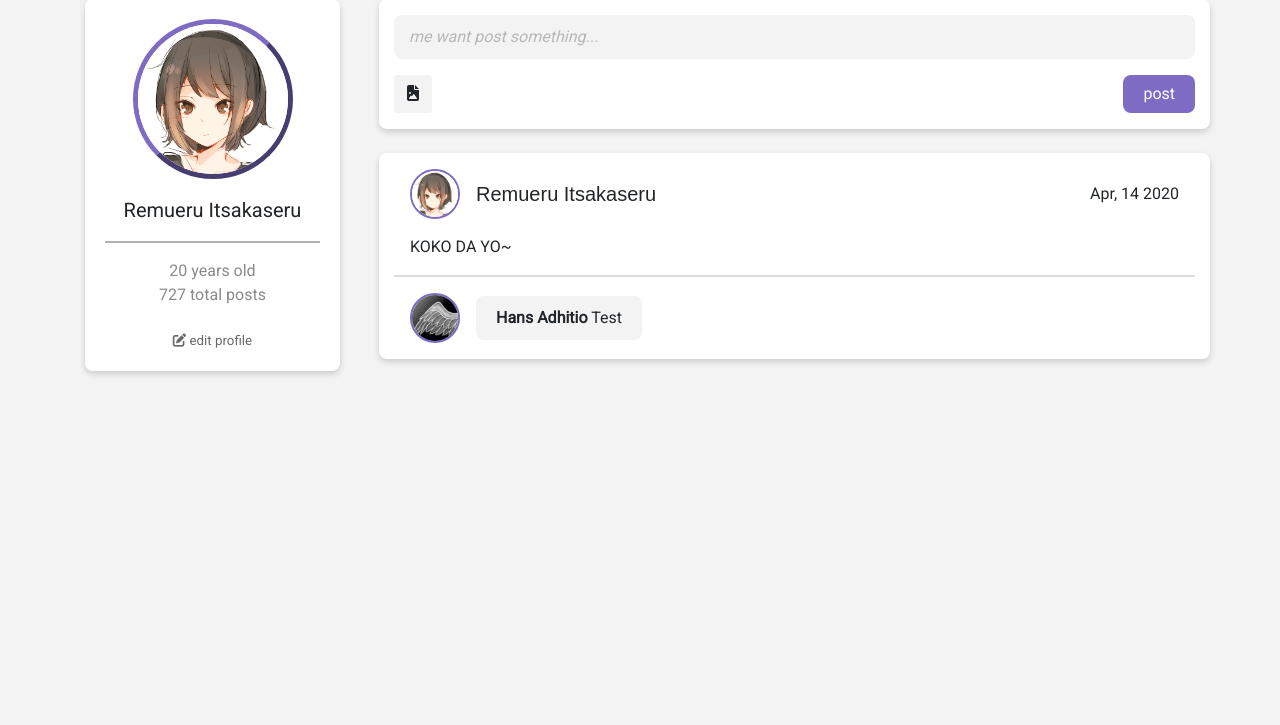
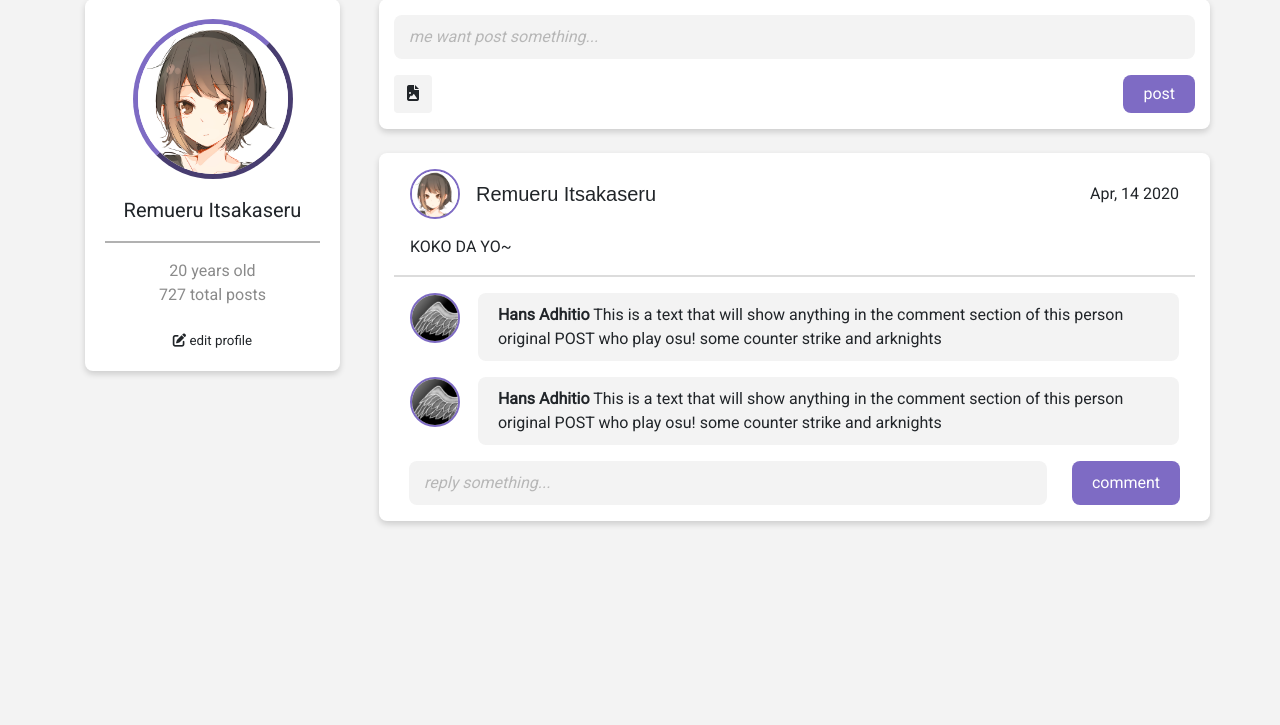
Before and after one commit to Itsakaseru/Latus, a PHP site: page /profile.html in a window 1280 px wide. Shown: the part 449-1174 px from the top of the page. Run offline with PHP 8.4, Linux system fonts and the light colour scheme; some libraries are stand-ins or nearby versions.

Commit message:
change to JS from Jack Moore to autoresize textarea and add modal template

```diff
--- a/assets/css/profile.css
+++ b/assets/css/profile.css
@@ -103,6 +103,7 @@ header {
 
 #profileControl {
     font-size: 10pt;
+    cursor: pointer;
 }
 
 #profileControl a{
@@ -118,7 +119,7 @@ header {
 
 #profileControl a:hover{
     text-decoration: none;
-    color: #2e2e2e;
+    color: rgb(124, 124, 124);
 }
 
 textarea {
@@ -148,4 +149,22 @@ textarea::placeholder {
     background-color: #F3F3F3;
     border-radius: 8px;
     padding: 10px 20px;
+
+    -ms-word-break: break-all;
+    word-break: break-all;
+
+    /* Non standard for webkit */
+    word-break: break-word;
+
+    -webkit-hyphens: auto;
+    -moz-hyphens: auto;
+    hyphens: auto;
 }
+
+.commentBtn {
+    color: #FFFFFF;
+    background-color: #7E6BC4;
+    border-radius: 8px;
+    border: 0;
+    padding: 10px 20px;
+}
--- a/profile.html
+++ b/profile.html
@@ -8,6 +8,7 @@
     <script src="assets/jquery-3.4.1.js"></script>
     <script src="assets/bootstrap-4.4.1-dist/js/bootstrap.min.js"></script>
     <script src="https://kit.fontawesome.com/a81849e810.js"></script>
+    <script src="assets/autosize.min.js"></script>
     <meta name="viewport" content="width=device-width, initial-scale=1.0">
 </head>
 
@@ -73,7 +74,7 @@
                             727 total posts
                         </div>
                         <div id="profileControl" class="row justify-content-center mt-4">
-                            <a href="#"><i class="fas fa-edit"></i> edit profile</a>
+                            <a data-toggle="modal" data-target="#changePicture"><i class="fas fa-edit"></i> edit profile</a>
                         </div>
                     </div>
                 </div>
@@ -81,7 +82,7 @@
             <div class="col">
 
                 <div class="row mb-md-4">
-                    <div class="card col pt-3 pb-3">
+                    <div class="card col-12 pt-3 pb-3">
                         <form id="createPost" class="col">
                             <div class="row">
                                 <textarea id="content" class="inputField form-control" rows="1" name="content" maxlength="256" placeholder="me want post something..."></textarea>
@@ -102,7 +103,7 @@
 
                 <div class="row">
 
-                    <div class="containerPost card col pt-3 pb-3">
+                    <div class="containerPost card col-12 pt-3 pb-3">
                         <div class="row pl-3 d-flex">
                             <div class="col-9 align-self-start d-flex">
                                 <img class="profilePicture rounded-circle" src="assets/img/users/itsakaseru.png" width="50px;" style="border: 2px solid #7E6BC4">
@@ -118,16 +119,61 @@
                             </div>
                         </div>
                         <hr>
-                        <div class="commentContainer row pl-3">
-                            <div class="col-9 align-self-start d-flex">
+                        <div class="commentContainer row pl-3 mb-3">
+                            <div class="col-1 align-self-start d-flex">
                                 <img class="profilePicture rounded-circle" src="assets/img/users/giovanna.png" width="50px;" style="border: 2px solid #7E6BC4">
-                                <span class="comment ml-3 my-auto"><strong>Hans Adhitio</strong> Test</span>
+                            </div>
+                            <div class="col-11 d-flex">
+                                <span class="comment my-auto mr-3"><strong>Hans Adhitio</strong> This is a text that will show anything in the comment section of this person original POST who play osu! some counter strike and arknights</span>
                             </div>
                         </div>
-                    </div>
+
+                        <div class="commentContainer row pl-3 mb-3">
+                            <div class="col-1 align-self-start d-flex">
+                                <img class="profilePicture rounded-circle" src="assets/img/users/giovanna.png" width="50px;" style="border: 2px solid #7E6BC4">
+                            </div>
+                            <div class="col-11 d-flex">
+                                <span class="comment my-auto mr-3"><strong>Hans Adhitio</strong> This is a text that will show anything in the comment section of this person original POST who play osu! some counter strike and arknights</span>
+                            </div>
+                        </div>
+
+                        <div class="postContainer">
+                            <form id="createPost" class="col">
+                                <div class="row">
+                                    <div class="col-10">
+                                        <textarea class="inputField form-control" rows="1" name="content" maxlength="256" placeholder="reply something..."></textarea>
+                                    </div>
+                                    <div class="col-2">
+                                        <button class="commentBtn float-right" name="postContent" type="button" class="btn">comment</button>
+                                    </div>
+                                </div>
+                            </form>
+                        </div>
+                    </div><!-- End of containerPost -->
 
                 </div><!-- End of x-list post -->
 
+            </div>
+        </div>
+    </div>
+
+    <!-- Modal -->
+    <div class="modal fade" id="changePicture" tabindex="-1" role="dialog" aria-labelledby="changePicture" aria-hidden="true">
+        <div class="modal-dialog modal-dialog-centered" role="document">
+            <div class="modal-content">
+                <div class="modal-header">
+                    <h5 class="modal-title" id="exampleModalCenterTitle">Modal title</h5>
+                    <button type="button" class="close" data-dismiss="modal" aria-label="Close">
+                        <span aria-hidden="true">&times;</span>
+                    </button>
+                </div>
+                <div class="modal-body">
+                    ...
+                </div>
+                <div class="modal-footer">
+                    <button type="button" class="btn btn-secondary" data-dismiss="modal">Close</button>
+                    <button type="button" class="btn btn-primary">Save changes</button>
+                </div>
             </div>
         </div>
     </div>
@@ -144,18 +190,7 @@
         });
 
         // enable auto sizing
-        var textarea = document.querySelector('textarea');
-
-        textarea.addEventListener('keydown', autosize);
-
-        function autosize(){
-        var el = this;
-        setTimeout(function(){
-                el.style.cssText = 'height:auto; padding:0';
-                el.style.cssText = '-moz-box-sizing:content-box';
-                el.style.cssText = 'height:' + el.scrollHeight + 'px';
-            },0);
-        }
+        autosize($('textarea'));
     });
 </script>
 
```
Also changed, not shown: assets/autosize.min.js (added).
